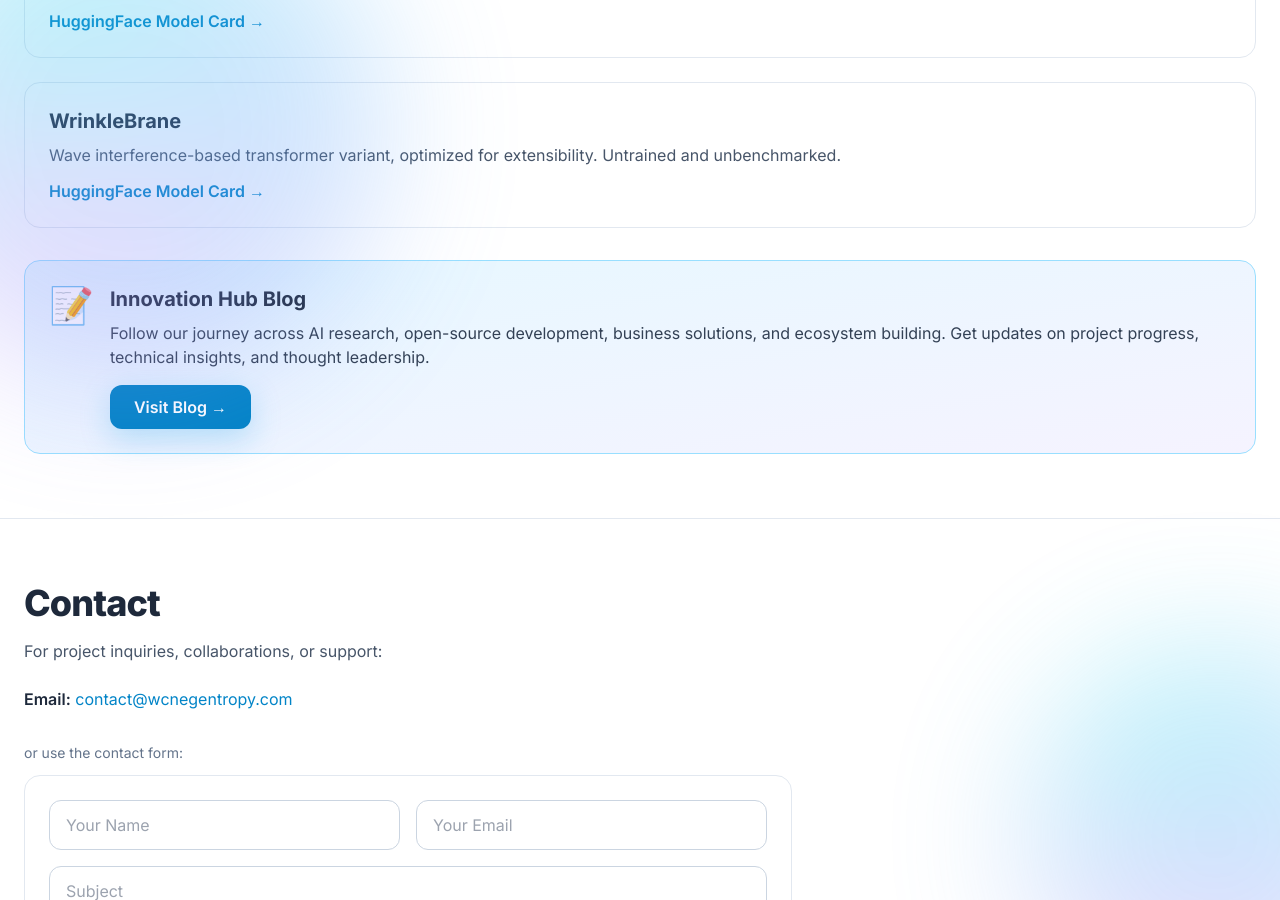
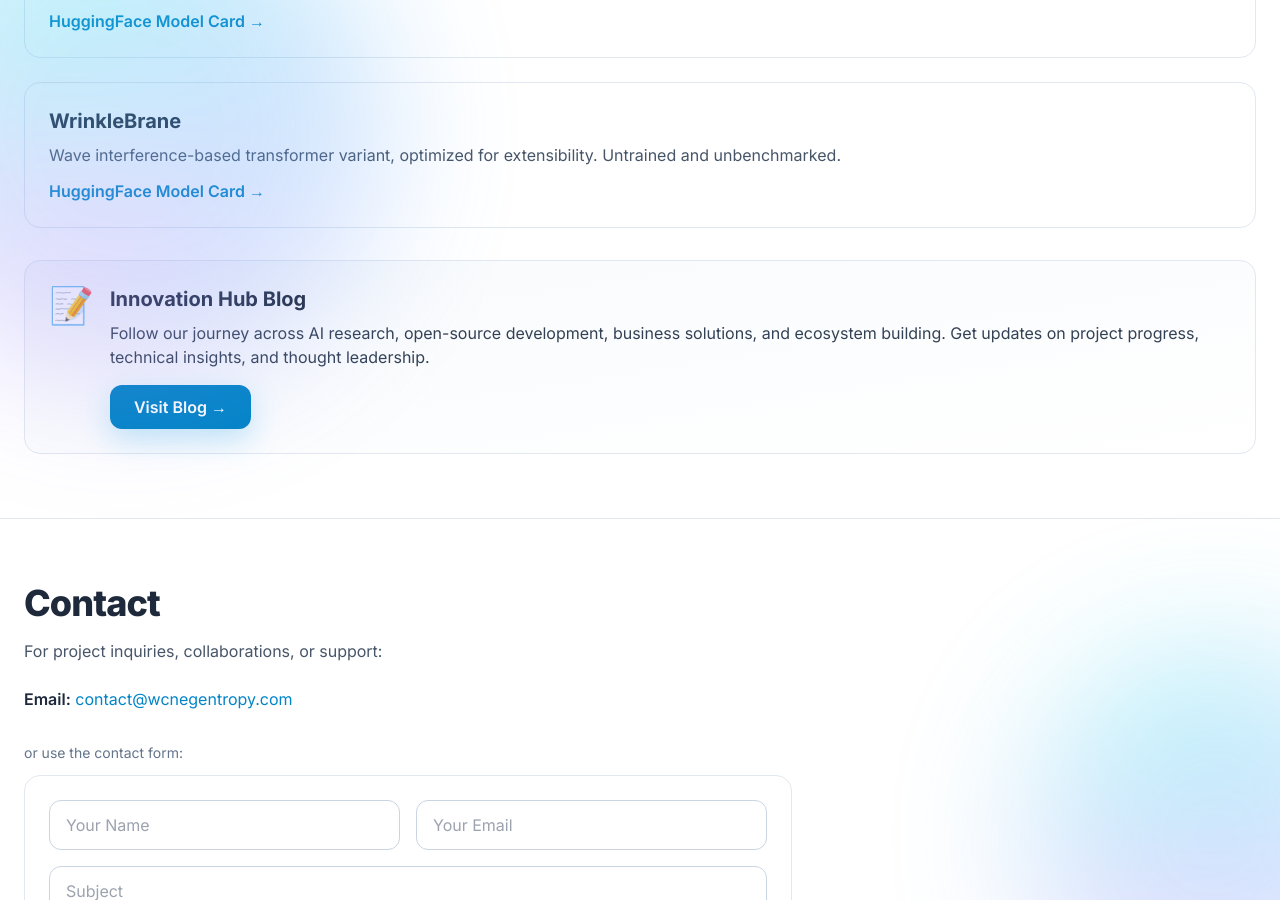
Before and after one commit to WCNegentropy/WCNegentropy.github.io, a Jekyll site: the page built from index.md, in a window 1280 px wide and 900 px high, scrolled down 6043 px. Built offline with Jekyll 4.4.1, drawn with Linux system fonts in a browser that asks for light colours; nearby versions of some CDN libraries.

Commit message:
Fix blog card styling to match other element cards
Co-authored-by: WCNegentropy <217131625+WCNegentropy@users.noreply.github.com>

```diff
--- a/_layouts/home.html
+++ b/_layouts/home.html
@@ -540,7 +540,7 @@ layout: default
   </div>
 
   <!-- Blog Link -->
-  <div class="mt-8 p-6 bg-gradient-to-br from-brand-50 to-violet-50 dark:from-brand-950/20 dark:to-violet-950/20 rounded-2xl border border-brand-200 dark:border-brand-800 transition-all duration-300">
+  <div class="mt-8 p-6 bg-gradient-to-br from-slate-50 to-white dark:from-slate-900 dark:to-slate-800 rounded-2xl border border-slate-200 dark:border-slate-800 transition-all duration-300">
     <div class="flex items-start gap-4">
       <div class="text-4xl">📝</div>
       <div class="flex-1">
```
